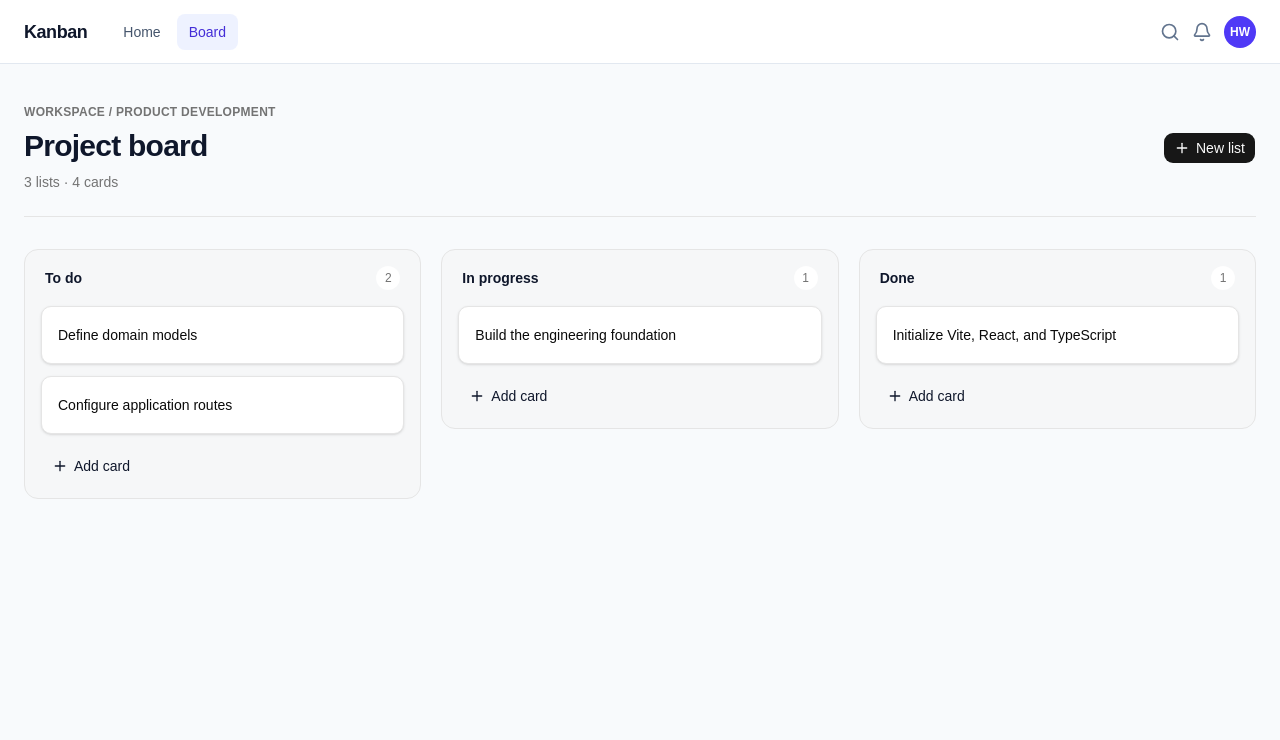
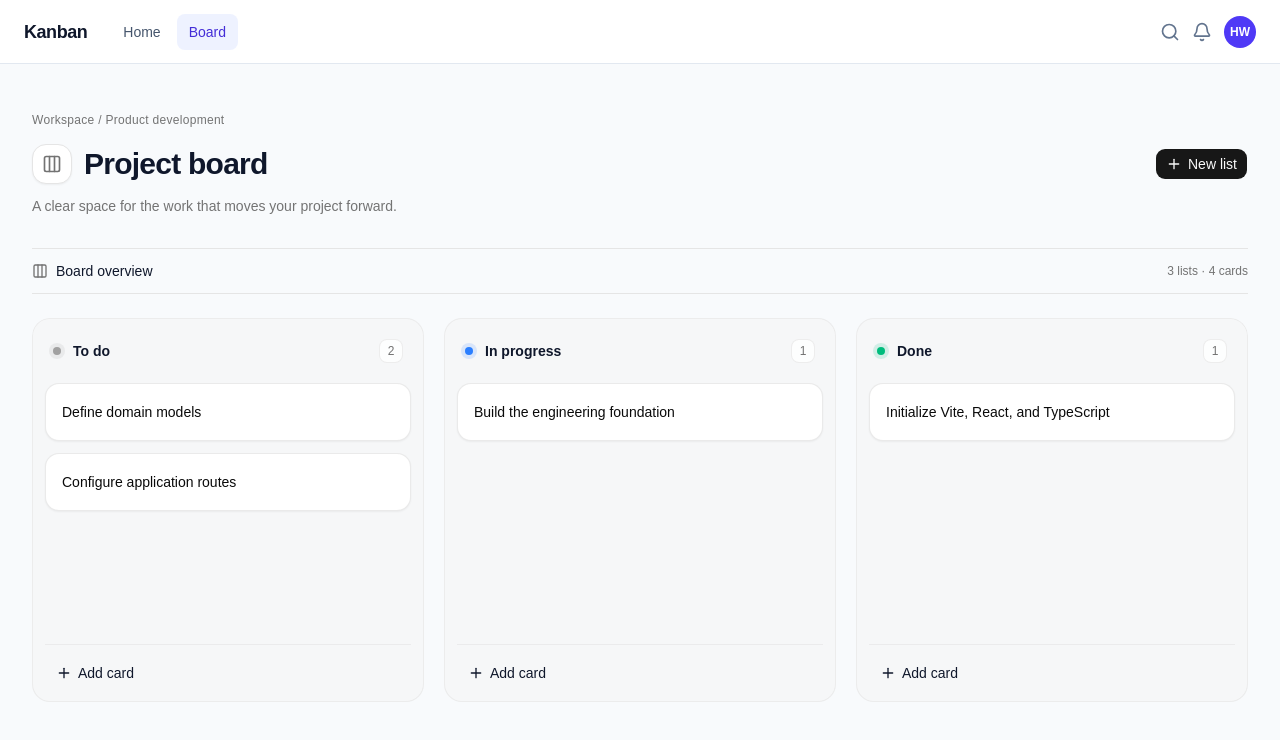
Before and after one commit to FoksWang/kanban, a React (Vite) app: page /board in a window 1280 px wide. Shown: the top 740 px of the page. Built offline with nearby package versions, Linux system fonts and the light colour scheme.

Commit message:
feat: introduce Kanban groups with refined board styling

```diff
--- a/src/components/board/index.tsx
+++ b/src/components/board/index.tsx
@@ -1,4 +1,4 @@
-import { Plus } from 'lucide-react'
+import { Columns3, Plus } from 'lucide-react'
 import { useId, useState } from 'react'
 import { Button } from '@/components/ui/button'
 import {
@@ -14,6 +14,7 @@ import {
 import { Input } from '@/components/ui/input'
 import { Label } from '@/components/ui/label'
 import { useKanban } from '@/stores/useKanban'
+import { KanbanGroup } from './kanban-group'
 
 function CreateDialog({ label, onCreate }: { label: string; onCreate: (title: string) => void }) {
   const [open, setOpen] = useState(false)
@@ -80,48 +81,67 @@ export function Board() {
   const addCard = useKanban((state) => state.addCard)
 
   return (
-    <section className="mx-auto max-w-7xl px-4 py-8 sm:px-6 sm:py-10">
-      <div className="mb-8 flex flex-wrap items-center justify-between gap-4 border-b pb-6">
+    <section className="mx-auto max-w-[1440px] px-4 py-8 sm:px-8 sm:py-12">
+      <div className="mb-8 flex flex-wrap items-center justify-between gap-6">
         <div>
-          <p className="mb-2 text-xs font-semibold tracking-wide text-muted-foreground uppercase">
+          <p className="mb-4 text-xs font-medium tracking-wide text-muted-foreground">
             Workspace / Product development
           </p>
-          <h1 className="text-3xl font-bold tracking-tight">Project board</h1>
-          <p className="mt-2 text-sm text-muted-foreground">
-            {lists.length} lists · {lists.reduce((total, list) => total + list.cards.length, 0)}{' '}
-            cards
+          <div className="flex items-center gap-3">
+            <span className="grid size-10 place-items-center rounded-xl border bg-background shadow-xs">
+              <Columns3 aria-hidden="true" className="size-5 text-muted-foreground" />
+            </span>
+            <h1 className="text-3xl font-semibold tracking-tight">Project board</h1>
+          </div>
+          <p className="mt-3 text-sm text-muted-foreground">
+            A clear space for the work that moves your project forward.
           </p>
         </div>
         <CreateDialog label="List" onCreate={addList} />
       </div>
 
-      <div className="grid items-start gap-5 md:grid-cols-2 xl:grid-cols-3">
+      <div className="mb-6 flex flex-wrap items-center justify-between gap-3 border-y py-3">
+        <div className="flex items-center gap-2 text-sm font-medium">
+          <Columns3 aria-hidden="true" className="size-4 text-muted-foreground" />
+          Board overview
+        </div>
+        <p className="text-xs text-muted-foreground tabular-nums">
+          {lists.length} lists · {lists.reduce((total, list) => total + list.cards.length, 0)} cards
+        </p>
+      </div>
+
+      <div
+        aria-label="Kanban groups"
+        className="grid auto-cols-[minmax(18rem,1fr)] grid-flow-col gap-5 overflow-x-auto rounded-2xl pb-4 focus-visible:ring-2 focus-visible:ring-ring focus-visible:outline-none"
+        role="region"
+        tabIndex={0}
+      >
         {lists.map((list) => (
-          <section className="rounded-xl border bg-muted/50 p-4" key={list.id}>
-            <div className="mb-4 flex items-center justify-between gap-3 px-1">
-              <h2 className="min-w-0 text-sm font-semibold wrap-break-word">{list.title}</h2>
-              <span className="grid size-6 shrink-0 place-items-center rounded-full bg-background text-xs text-muted-foreground">
-                {list.cards.length}
-              </span>
-            </div>
-            <div className="space-y-3">
+          <KanbanGroup
+            action={<CreateDialog label="Card" onCreate={(title) => addCard(list.id, title)} />}
+            count={list.cards.length}
+            key={list.id}
+            status={
+              list.id === 'done' ? 'complete' : list.id === 'in-progress' ? 'active' : 'neutral'
+            }
+            title={list.title}
+          >
             {list.cards.map((card) => (
-                <article className="rounded-lg border bg-card p-4 shadow-sm" key={card.id}>
+              <article
+                className="rounded-xl border border-border/80 bg-card p-4 shadow-xs transition-shadow hover:shadow-sm"
+                key={card.id}
+              >
                 <p className="text-sm leading-6 font-medium wrap-break-word text-card-foreground">
                   {card.title}
                 </p>
               </article>
             ))}
             {list.cards.length === 0 && (
-                <p className="rounded-lg border border-dashed px-4 py-8 text-center text-sm text-muted-foreground">
+              <p className="rounded-xl border border-dashed px-4 py-10 text-center text-sm leading-6 text-muted-foreground">
                 No cards yet. Add your first task.
               </p>
             )}
-            </div>
-            <div className="mt-4">
-              <CreateDialog label="Card" onCreate={(title) => addCard(list.id, title)} />
-            </div>
-          </section>
+          </KanbanGroup>
         ))}
       </div>
     </section>
--- /dev/null
+++ b/src/components/board/kanban-group.tsx
@@ -0,0 +1,48 @@
+import { useId, type ReactNode } from 'react'
+import { cn } from '@/lib/utils'
+
+interface KanbanGroupProps {
+  title: string
+  count: number
+  status?: 'neutral' | 'active' | 'complete'
+  children: ReactNode
+  action: ReactNode
+}
+
+const statusColors = {
+  neutral: 'bg-neutral-400 ring-neutral-400/15',
+  active: 'bg-blue-500 ring-blue-500/15',
+  complete: 'bg-emerald-500 ring-emerald-500/15',
+}
+
+export function KanbanGroup({
+  title,
+  count,
+  status = 'neutral',
+  children,
+  action,
+}: KanbanGroupProps) {
+  const titleId = useId()
+
+  return (
+    <section
+      aria-labelledby={titleId}
+      className="flex min-h-96 min-w-0 flex-col rounded-2xl border border-border/70 bg-muted/60 p-3"
+    >
+      <header className="flex items-center gap-3 px-2 pt-2 pb-5">
+        <span
+          aria-hidden="true"
+          className={cn('size-2 rounded-full ring-4', statusColors[status])}
+        />
+        <h2 className="min-w-0 text-sm font-semibold wrap-break-word" id={titleId}>
+          {title}
+        </h2>
+        <span className="ml-auto grid size-6 shrink-0 place-items-center rounded-md border border-border/70 bg-background/80 text-xs font-medium text-muted-foreground tabular-nums">
+          {count}
+        </span>
+      </header>
+      <div className="flex-1 space-y-3">{children}</div>
+      <footer className="mt-5 border-t border-border/60 pt-3">{action}</footer>
+    </section>
+  )
+}
```
Lines whose indentation alone changed are shown as unchanged.
